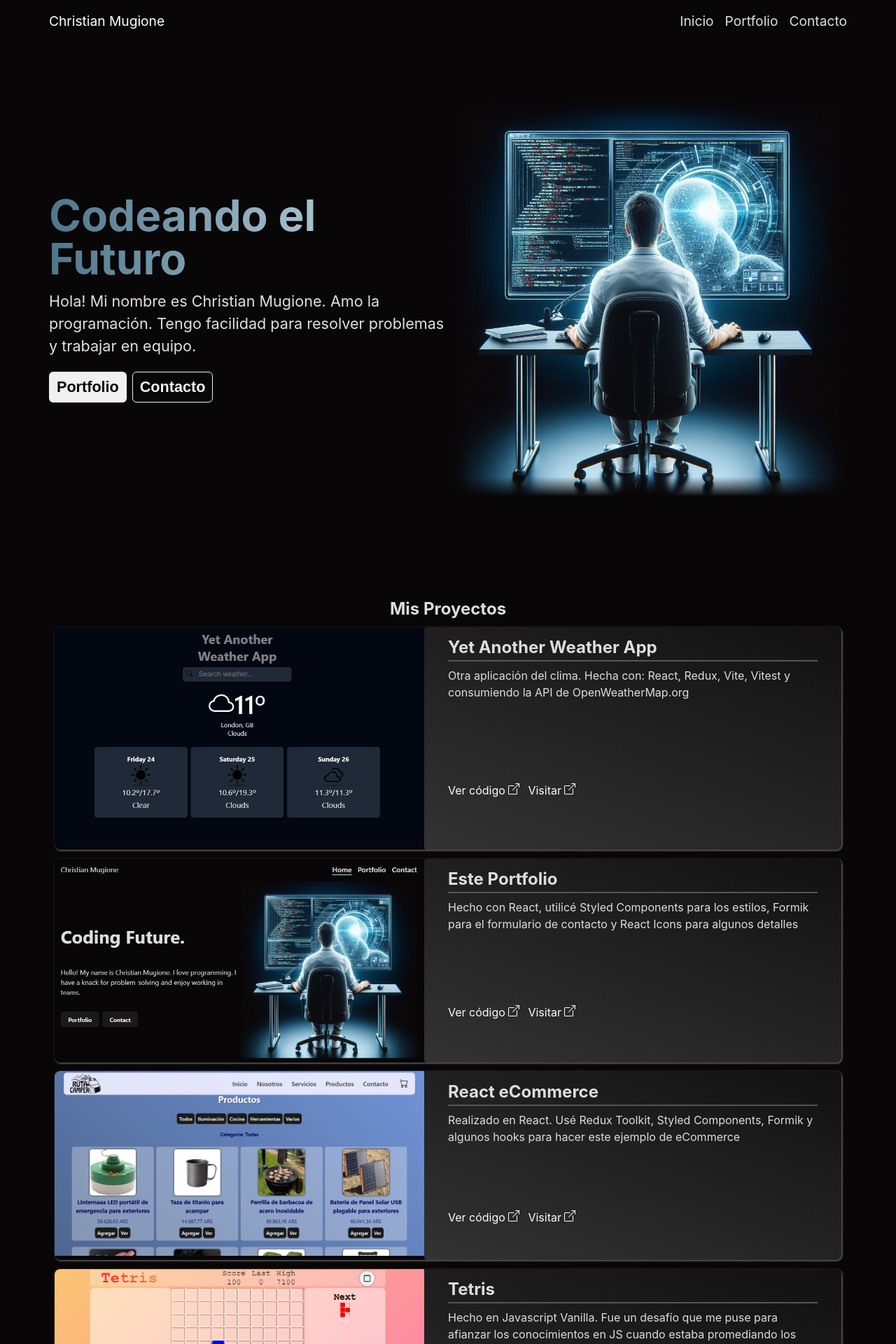
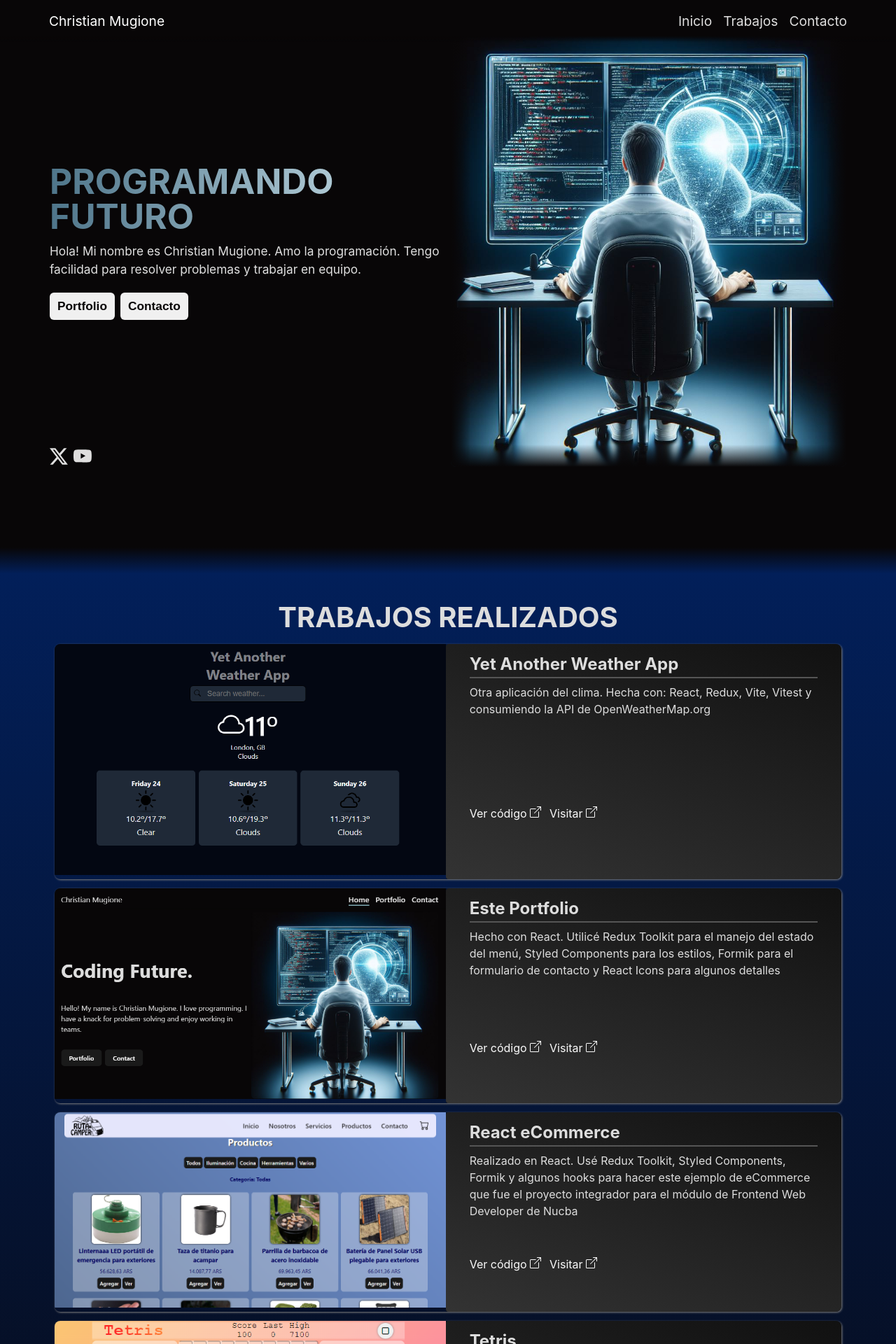
Before and after one commit to ChristianMugione/portfolio, a React (Vite) app: page / in a window 1280 px wide. Shown: the top 1920 px of the page at 70% size. Built offline with nearby package versions, Linux system fonts and the light colour scheme.

Commit message:
social icons added

```diff
--- a/src/components/Contact.jsx
+++ b/src/components/Contact.jsx
@@ -39,7 +39,7 @@ export const Contact = () => {
   };
 
   return (
-    <StyledContact>
+    <StyledContact id="contact">
       <div className="container">
         <div className="text">
           <h2>Contáctame</h2>
@@ -58,7 +58,7 @@ export const Contact = () => {
               type="text"
               id="name"
               name="name"
-              placeholder="Name"
+              placeholder="Nombre"
               {...formik.getFieldProps("name")}
             />
             {formik.touched.name && formik.errors.name && (
@@ -70,7 +70,7 @@ export const Contact = () => {
               type="text"
               id="email"
               name="email"
-              placeholder="E-Mail"
+              placeholder="Email"
               {...formik.getFieldProps("email")}
             />
             {formik.touched.email && formik.errors.email && (
@@ -81,7 +81,7 @@ export const Contact = () => {
             <textarea
               id="message"
               name="message"
-              placeholder="Your message"
+              placeholder="Su mensaje"
               {...formik.getFieldProps("message")}
             />
             {formik.touched.message && formik.errors.message && (
@@ -97,12 +97,13 @@ export const Contact = () => {
 
 const StyledContact = styled.section`
   position: relative;
-  height: 100vh;
+  height: 100dvh;
   display: flex;
   justify-content: center;
   align-items: flex-start;
-  margin: 60px 0 0 0;
+  padding: 60px 0 0 0;
   color: #ddd;
+  background: var(--bg-1);
 
   h2,
   p {
@@ -111,10 +112,12 @@ const StyledContact = styled.section`
 
   h2 {
     font-size: 2em;
+    font-weight: 700;
+    text-transform: uppercase;
     padding-top: 0;
-    background: linear-gradient(90deg, #4e758a, #d2e8f0);
+    /* background: linear-gradient(90deg, #4e758a, #d2e8f0);
     background-clip: text;
-    -webkit-text-fill-color: transparent;
+    -webkit-text-fill-color: transparent; */
   }
 
   p {
@@ -128,6 +131,8 @@ const StyledContact = styled.section`
     /* max-height: 500px; */
     display: flex;
     flex-direction: column;
+    justify-content: center;
+    align-items: center;
     gap: 8px;
   }
 
@@ -162,21 +167,26 @@ const StyledContact = styled.section`
   }
 
   .contact-form {
-    width: 100%;
+    width: 80%;
     display: flex;
     flex-direction: column;
     justify-content: center;
     align-items: center;
-    gap: 8px;
+    gap: 16px;
+    border: none;
+    border-radius: 8px;
+    padding: 16px 8px;
+    background: #4e758a;
 
     & button {
-      width: 81%;
+      width: 80%;
       height: 30px;
       background-color: #ddd;
-      margin-top: 6px;
+      border: none;
 
       &:hover {
         cursor: pointer;
+        box-shadow: 0 0 5px #ddd;
       }
 
       &:active {
@@ -189,13 +199,31 @@ const StyledContact = styled.section`
     display: flex;
     flex-direction: column;
     align-items: center;
-    min-height: 50px;
+    /* min-height: 50px; */
+    width: 100%;
+    position: relative;
+    border: none;
 
-    width: 80%;
+    & > * {
+      border-radius: 4px;
+      width: 100%;
+      padding: 0.3em 0.6em;
+      font-family: "Segoe UI", Tahoma, Geneva, Verdana, sans-serif;
+      font-size: 18px;
+
+      &:focus {
+        outline: none;
+      }
+    }
 
     input {
       width: 100%;
       height: 30px;
+      border: none;
+
+      &::placeholder {
+        font-size: 0.8em;
+      }
     }
 
     textarea {
@@ -205,7 +233,13 @@ const StyledContact = styled.section`
   }
 
   .error-msg {
+    text-align: right;
     font-size: 0.8em;
+    font-style: italic;
+    position: absolute;
+    top: 1px;
+    right: 1px;
+    color: #ff0000aa;
   }
 
   @media (min-width: 576px) {
@@ -215,16 +249,11 @@ const StyledContact = styled.section`
   }
 
   @media (min-width: 768px) {
-    background-image: none;
+    /* background-image: none; */
     align-items: center;
     /* margin: 0; */
-    height: auto;
+    /* height: auto; */
     padding: 30px 0;
-
-    h2,
-    p {
-      /* text-align: left; */
-    }
 
     h4 {
       display: none;
--- a/src/components/Hero.jsx
+++ b/src/components/Hero.jsx
@@ -3,27 +3,33 @@ import coder from "/hero-coding-future.jpeg";
 import { useNavigate } from "react-router-dom";
 import { Portfolio } from "./Portfolio";
 import { Contact } from "./Contact";
+import { BsTwitterX, BsYoutube } from "react-icons/bs";
 
 export const Hero = () => {
   const navigate = useNavigate();
 
   return (
     <>
-      <StyledHero>
+      <StyledHero id="hero">
         <div className="container">
           <div className="text">
-            <h1>Codeando el Futuro</h1>
+            <h1>PROGRAMANDO FUTURO</h1>
             <p>
               Hola! Mi nombre es Christian Mugione. Amo la programación. Tengo
               facilidad para resolver problemas y trabajar en equipo.
             </p>
-            {/* <p>
-            Hello! My name is Christian Mugione. I love programming. I have a
-            knack for problem-solving and enjoy working in teams.
-          </p> */}
+
             <div className="btns">
-              <button onClick={() => navigate("/portfolio")}>Portfolio</button>
-              <button onClick={() => navigate("/contact")}>Contacto</button>
+              <a href="#trabajos">
+                <button>Portfolio</button>
+              </a>
+              <a href="#contact">
+                <button>Contacto</button>
+              </a>
+            </div>
+            <div className="social">
+              <BsTwitterX />
+              <BsYoutube />
             </div>
           </div>
           <div className="image">
@@ -53,6 +59,19 @@ const StyledHero = styled.section`
   background-position: center;
   /* border: 1px solid white; */
   font-size: 18px;
+  position: relative;
+
+  &::after {
+    position: absolute;
+    top: 0;
+    left: 0;
+    height: 100%;
+    width: 100%;
+    content: "";
+    background-color: #08060711;
+    backdrop-filter: brightness(20%) blur(4px);
+    z-index: 0;
+  }
 
   h1,
   p {
@@ -74,6 +93,10 @@ const StyledHero = styled.section`
   .container {
     display: flex;
     gap: 8px;
+    height: 100dvh;
+    width: 100dvw;
+    /* border: 1px solid #f0f0f0; */
+    padding: 1px;
   }
 
   .text {
@@ -84,11 +107,11 @@ const StyledHero = styled.section`
     flex-direction: column;
     justify-content: center;
     align-items: center;
-    padding: 20px;
+    padding: 2%;
     box-sizing: border-box;
     height: 100%;
-    backdrop-filter: brightness(10%);
     text-align: left;
+    z-index: 1;
   }
 
   .text h1 {
@@ -185,6 +208,20 @@ const StyledHero = styled.section`
     background: linear-gradient(90deg, transparent, var(--bg-dark));
   }
 
+  .social {
+    position: absolute;
+    bottom: 5dvh;
+
+    display: flex;
+    gap: 8px;
+    z-index: 2;
+
+    svg {
+      color: #ffffffde;
+      font-size: 1.2em;
+    }
+  }
+
   @media (min-width: 576px) {
     .container {
       /* max-width: 720px; */
@@ -193,6 +230,10 @@ const StyledHero = styled.section`
 
   @media (min-width: 768px) {
     background-image: none;
+
+    &::after {
+      display: none;
+    }
 
     h1,
     p {
@@ -205,6 +246,7 @@ const StyledHero = styled.section`
 
     .container {
       /* max-width: 960px; */
+      position: relative;
     }
 
     .text {
@@ -213,7 +255,7 @@ const StyledHero = styled.section`
       left: unset;
       padding: 0;
       width: 50%;
-      height: auto;
+      height: 80%;
       backdrop-filter: unset;
     }
 
@@ -233,6 +275,12 @@ const StyledHero = styled.section`
         object-fit: cover;
       }
     }
+
+    .social {
+      position: absolute;
+      bottom: 0;
+      left: 0;
+    }
   }
 
   @media (min-width: 992px) {
@@ -243,7 +291,7 @@ const StyledHero = styled.section`
 
     .text {
       align-items: flex-start;
-      font-size: 1.5em;
+      font-size: 1.2em;
     }
 
     .container {
--- a/src/components/NavBar.jsx
+++ b/src/components/NavBar.jsx
@@ -13,19 +13,19 @@ export const Navbar = () => {
   return (
     <StyledUl>
       <li>
-        <Link to="/" onClick={closeMenuFnc}>
+        <a href="#hero" onClick={closeMenuFnc}>
           Inicio
-        </Link>
+        </a>
       </li>
       <li>
-        <Link to="/portfolio" onClick={closeMenuFnc}>
-          Portfolio
-        </Link>
+        <a href="#trabajos" onClick={closeMenuFnc}>
+          Trabajos
+        </a>
       </li>
       <li>
-        <Link to="/contact" onClick={closeMenuFnc}>
+        <a href="#contact" onClick={closeMenuFnc}>
           Contacto
-        </Link>
+        </a>
       </li>
     </StyledUl>
   );
@@ -77,7 +77,7 @@ const StyledUl = styled.ul`
       transition: all 0.2s;
     }
 
-    a:focus::after {
+    a:hover::after {
       display: block;
       position: absolute;
 
--- a/src/components/Portfolio.jsx
+++ b/src/components/Portfolio.jsx
@@ -4,10 +4,11 @@ import { projectsData } from "../data/ProjectsData";
 
 export const Portfolio = () => {
   return (
-    <StyledSection>
-      <h2>Mis Proyectos</h2>
+    <StyledSection id="trabajos">
+      <main className="container">
+        <h1>Trabajos Realizados</h1>
         {/* <Project name="Hola" description="descripcion loca" /> */}
-      <div className="container">
+        <div className="portfolio-container">
           {projectsData.map((data) => {
             return (
               <Project
@@ -21,6 +22,7 @@ export const Portfolio = () => {
             );
           })}
         </div>
+      </main>
     </StyledSection>
   );
 };
@@ -34,11 +36,22 @@ const StyledSection = styled.main`
   flex-direction: column;
   justify-content: start;
   align-items: center;
-  margin: 70px 0 0 0;
+  padding: 70px 0 0 0;
   box-sizing: border-box;
+  background: var(--bg-1);
   /* border: 1px solid red; */
 
-  .container {
+  h1 {
+    margin: 0;
+    padding: 0;
+    width: 100%;
+    text-align: center;
+    font-size: 2.5em;
+    font-weight: 700;
+    text-transform: uppercase;
+  }
+
+  .portfolio-container {
     display: flex;
     flex-direction: column;
     justify-content: center;
--- a/src/data/ProjectsData.js
+++ b/src/data/ProjectsData.js
@@ -12,7 +12,7 @@ export const projectsData = [
     key: 4,
     name: "Este Portfolio",
     description:
-      "Hecho con React, utilicé Styled Components para los estilos, Formik para el formulario de contacto y React Icons para algunos detalles",
+      "Hecho con React. Utilicé Redux Toolkit para el manejo del estado del menú, Styled Components para los estilos, Formik para el formulario de contacto y React Icons para algunos detalles",
     imageURL: "/portfolio.png",
     codeURL: "https://github.com/ChristianMugione/portfolio",
     siteURL: "https://mugione-portfolio.vercel.app/",
@@ -21,7 +21,7 @@ export const projectsData = [
     key: 3,
     name: "React eCommerce",
     description:
-      "Realizado en React. Usé Redux Toolkit, Styled Components, Formik y algunos hooks para hacer este ejemplo de eCommerce",
+      "Realizado en React. Usé Redux Toolkit, Styled Components, Formik y algunos hooks para hacer este ejemplo de eCommerce que fue el proyecto integrador para el módulo de Frontend Web Developer de Nucba",
     imageURL: "/rutacamper.png",
     codeURL: "https://github.com/ChristianMugione/react-e1",
     siteURL: "https://mugione-react-e1.vercel.app/",
@@ -30,7 +30,7 @@ export const projectsData = [
     key: 1,
     name: "Tetris",
     description:
-      "Hecho en Javascript Vanilla. Fue un desafío que me puse para afianzar los conocimientos en JS cuando estaba promediando los estudios",
+      "Hecho en Javascript Vanilla. Fue un desafío que me puse para afianzar los conocimientos en JS cuando estaba promediando los estudios. Está hecho en JavaScript Vanilla, HTML y CSS",
     imageURL: "/tetris.png",
     codeURL: "https://github.com/ChristianMugione/Proyecto-Tetris",
     siteURL: "https://proyecto-tetris-mugione.vercel.app/",
@@ -38,9 +38,10 @@ export const projectsData = [
   {
     key: 2,
     name: "Todo List",
-    description: "Una version muy simple de un TO DO LIST, hecho en React.",
+    description:
+      "Una version muy simple de un TO DO LIST, hecho en React. Lo hice como desafío propio para avanzar mejor en React durante mi proceso de aprendizaje",
     imageURL: "/todolist.png",
     codeURL: "https://github.com/ChristianMugione/mi-app",
-    siteURL: "https://mugione-react-todo-list.vercel.app/",
+    siteURL: "https://todolist.christianmugione.com.ar/",
   },
 ];
--- a/src/index.css
+++ b/src/index.css
@@ -9,6 +9,14 @@
   --text: #e0e0e0;
   --bg-dark: #080607;
   --bg-light: #9ac7d9;
+  --bg-1: linear-gradient(
+    0deg,
+    var(--bg-dark) 0%,
+    var(--primary-100) 98%,
+    var(--bg-dark) 100%
+  );
+
+  scroll-behavior: smooth;
 }
 
 body {
@@ -26,4 +34,5 @@ body {
   padding: 0;
   list-style: none;
   text-decoration: none;
+  box-sizing: border-box;
 }
--- a/src/styles/AppWrapper.jsx
+++ b/src/styles/AppWrapper.jsx
@@ -14,6 +14,7 @@ const StyledAppWrapper = styled.div`
 
   .container {
     width: 98%;
+    margin: 0 auto;
 
     @media (min-width: 576px) {
       width: 540px;
```
Lines whose indentation alone changed are shown as unchanged.
